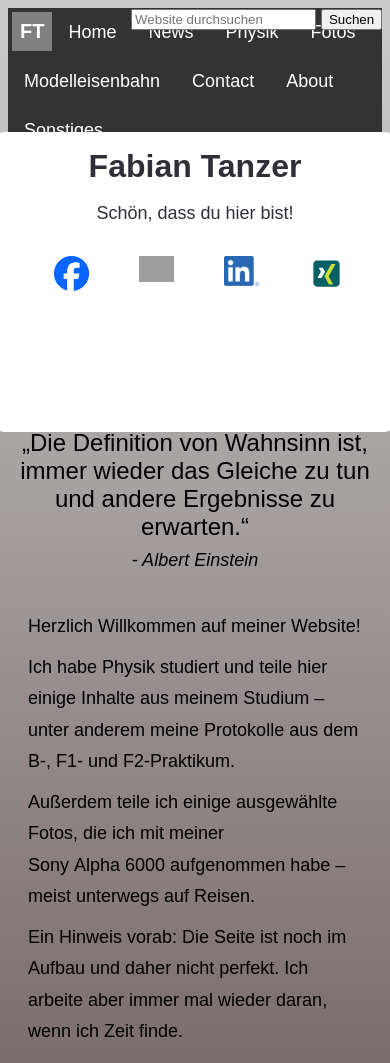
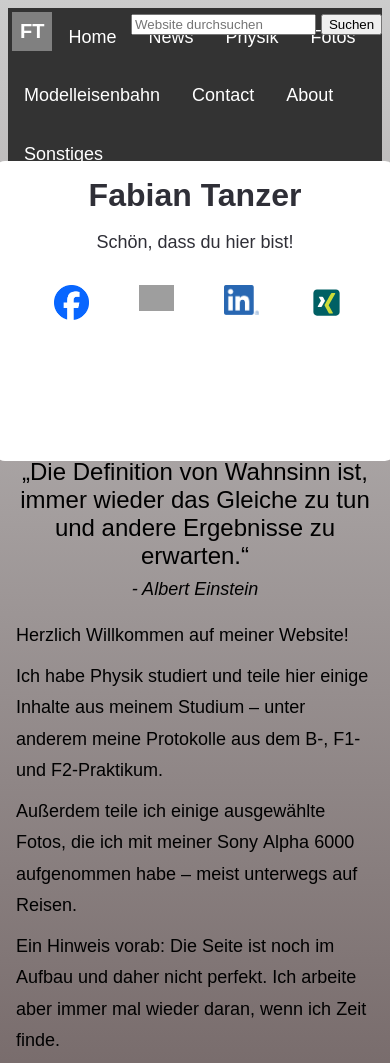
Before and after one commit to F-a-b-i-a-n1/fabian-website, a plain HTML site: page index.html in a window 390 px wide. Shown: the top 1063 px of the page. Drawn offline with nearby package versions, Linux system fonts and the light colour scheme; grey boxes are pictures that could not be loaded; a script that the page names is missing.

Commit message:
Update index.css

```diff
--- a/index.css
+++ b/index.css
@@ -71,6 +71,20 @@ p {
 ul:not(#Navigationsleiste) li {
     float: none;
     display: list-item; /* sicherstellen, dass sie blockartig sind */
+}
+
+/* Media Query für mobile */
+@media (max-width: 600px) {
+  header nav ul {
+    flex-direction: column;
+    align-items: stretch;
+  }
+  header nav ul li {
+    margin: 0.3rem 0;
+  }
+  #main {
+    padding: 0 0.5rem;
+  }
 }
 
 
```
